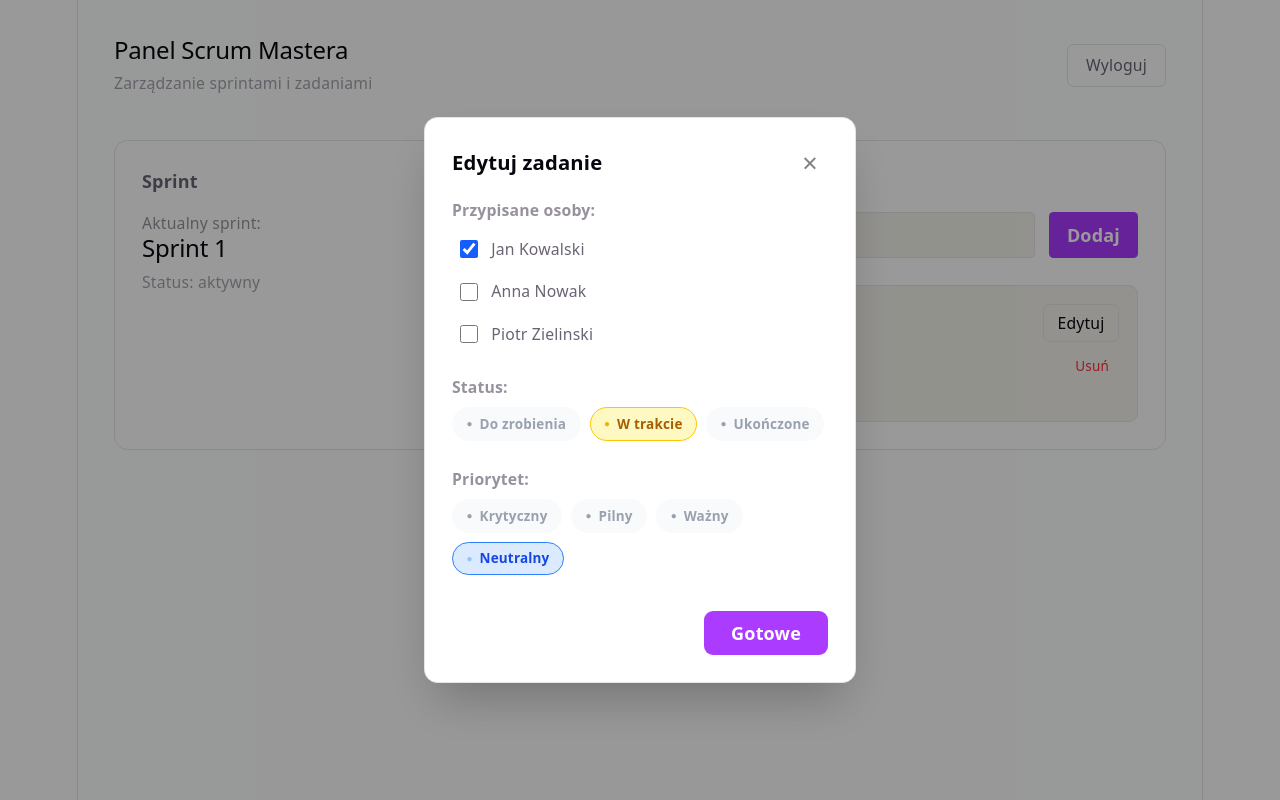
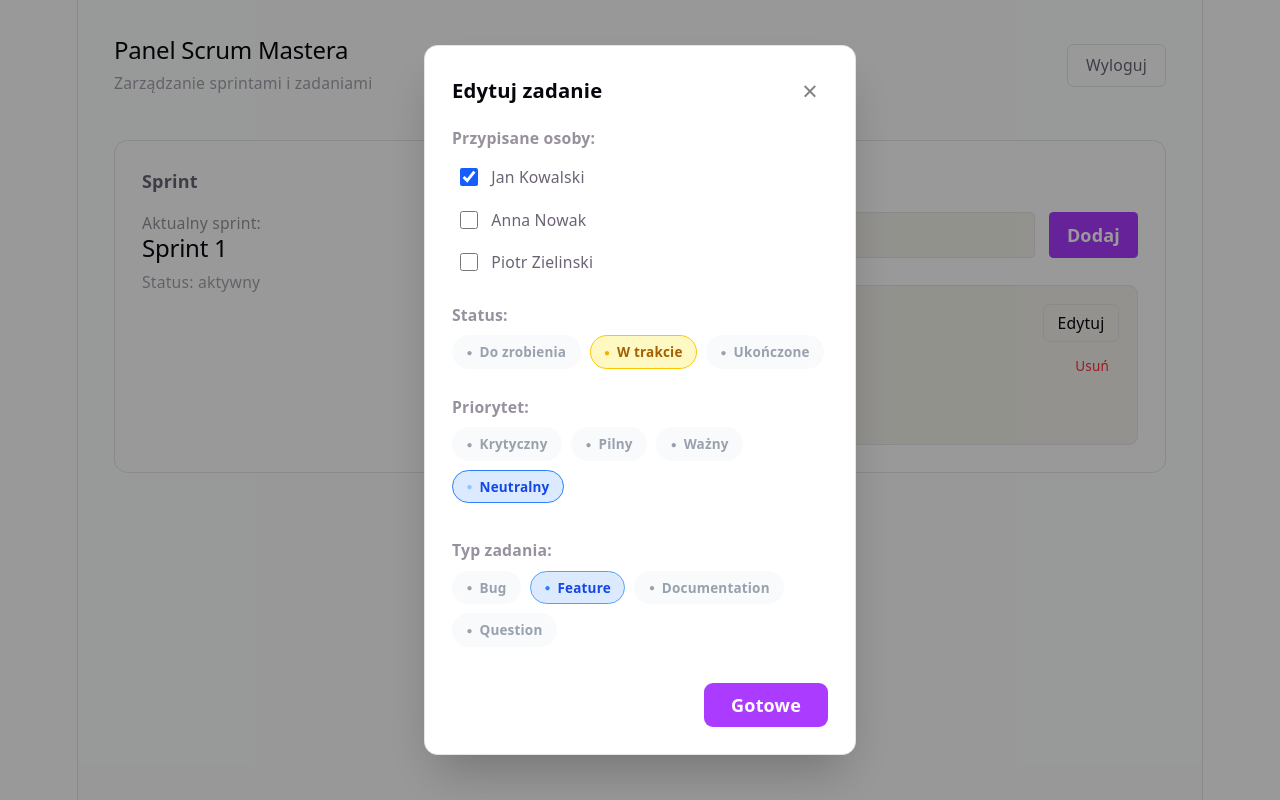
Before and after one commit to progzesp-gr2/projekt, a React (Vite) app in the folder frontend/: page /scrum-master in a window 1280 px wide. Both pictures are taken after a click on the button "Edytuj". Built offline with nearby package versions, Linux system fonts and the light colour scheme.

Commit message:
dodane: typ zadania (zgodnie ze specyfikacją)

```diff
--- a/frontend/src/pages/ScrumMasterPage.jsx
+++ b/frontend/src/pages/ScrumMasterPage.jsx
@@ -5,7 +5,7 @@ export default function ScrumMasterPage() {
   const navigate = useNavigate();
 
   const [tasks, setTasks] = useState([
-    { id: 1, title: 'Stworzyć ekran logowania', assignedTo: ['Jan Kowalski'], status: 'W trakcie', priority: 'Neutralny'},
+    { id: 1, title: 'Stworzyć ekran logowania', assignedTo: ['Jan Kowalski'], status: 'W trakcie', priority: 'Neutralny', type: 'Feature'},
   ]);
 
   const [newTask, setNewTask] = useState('');
@@ -31,7 +31,8 @@ export default function ScrumMasterPage() {
         title: newTask,
         assignedTo: [],
         status: 'Do zrobienia',
-        priority: 'Neutralny'
+        priority: 'Neutralny',
+        type: 'feature'
       },
     ]);
 
@@ -69,6 +70,12 @@ export default function ScrumMasterPage() {
     );
   };
 
+  const handleChangeTaskType = (taskId, newType) => {
+    setTasks((prevTasks) =>
+      prevTasks.map((task) => (task.id === taskId ? { ...task, type: newType } : task))
+    );
+  };
+
   const getStatusColor = (status) => {
     switch (status) {
       case 'W trakcie': return 'text-yellow-500';
@@ -84,6 +91,16 @@ export default function ScrumMasterPage() {
       case 'Pilny': return 'text-orange-500';
       case 'Ważny': return 'text-purple-500';
       case 'Neutralny': return 'text-blue-500';
+      default: return 'text-gray-500';
+    }
+  };
+
+  const getTypeColor = (type) => {
+    switch (type) {
+      case 'Bug': return 'text-red-500';
+      case 'Feature': return 'text-blue-500';
+      case 'Documentation': return 'text-green-500';
+      case 'Question': return 'text-purple-500';
       default: return 'text-gray-500';
     }
   };
@@ -163,6 +180,10 @@ export default function ScrumMasterPage() {
 
                     <p className="text-sm opacity-80">
                       Priorytet: <span className={`ml-1 ${getPriorityColor(task.priority)}`}>{task.priority}</span>
+                    </p>
+
+                    <p className="text-sm opacity-80">
+                      Typ: <span className={`ml-1 ${getTypeColor(task.type)}`}>{task.type}</span>
                     </p>
                   </div>
                 </div>
@@ -295,6 +316,37 @@ export default function ScrumMasterPage() {
               </div>
             </div>
 
+            {/* Typ */}
+            <div className="mb-8">
+              <h4 className="font-bold text-sm mb-2 opacity-70">Typ zadania:</h4>
+              <div className="flex flex-wrap gap-2">
+                {[
+                  { label: 'Bug', activeClass: 'bg-red-100 text-red-700 border-red-400', dotColor: 'text-red-500' },
+                  { label: 'Feature', activeClass: 'bg-blue-100 text-blue-700 border-blue-400', dotColor: 'text-blue-500' },
+                  { label: 'Documentation', activeClass: 'bg-emerald-100 text-emerald-700 border-emerald-400', dotColor: 'text-green-500' },
+                  { label: 'Question', activeClass: 'bg-purple-100 text-purple-700 border-purple-400', dotColor: 'text-purple-500' }
+                ].map((typeObj) => {
+                  const currentType = tasks.find((t) => t.id === editingTaskId)?.type;
+                  const isActive = currentType === typeObj.label;
+
+                  return (
+                    <button
+                      key={typeObj.label}
+                      onClick={() => handleChangeTaskType(editingTaskId, typeObj.label)}
+                      className={`px-3 py-1.5 rounded-full text-xs font-bold border transition-all cursor-pointer flex items-center ${
+                        isActive
+                          ? typeObj.activeClass
+                          : 'bg-gray-50 text-gray-400 border-transparent hover:bg-gray-100 hover:text-gray-600'
+                      }`}
+                    >
+                      <span className={`mr-1.5 text-[10px] ${isActive ? typeObj.dotColor : 'text-gray-400'}`}>●</span>
+                      {typeObj.label}
+                    </button>
+                  );
+                })}
+              </div>
+            </div>
+
             <div className="flex justify-end">
               <button
                 onClick={() => setEditingTaskId(null)}
```
